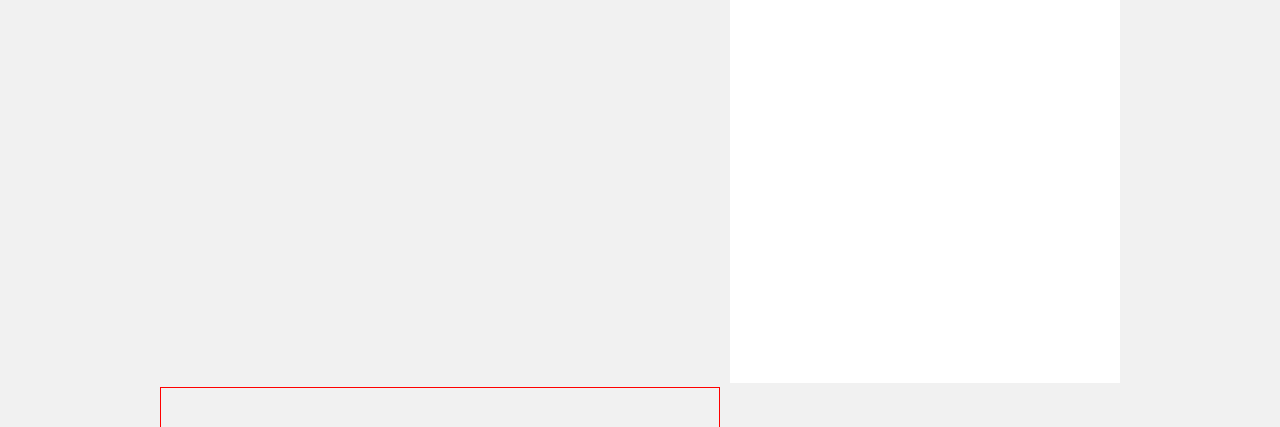
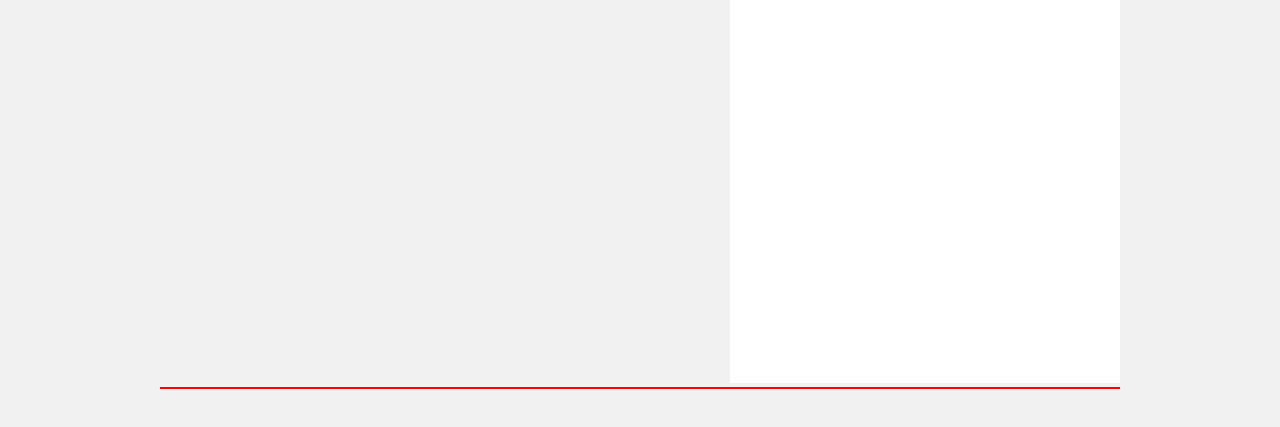
Before and after one commit to Kamikadze3/odin-youtube, a plain HTML site: page index.html in a window 1280 px wide. Shown: the part 377-804 px from the top of the page. Drawn offline with Linux system fonts and the light colour scheme.

Commit message:
Update stylesheet.css

```diff
--- a/resources/stylesheet.css
+++ b/resources/stylesheet.css
@@ -106,8 +106,6 @@ ul {
 }
 
 .description {
-	width: 560px;
-	height: 150px;
 	position: relative;
 	border: 1px solid red;
 }
```
